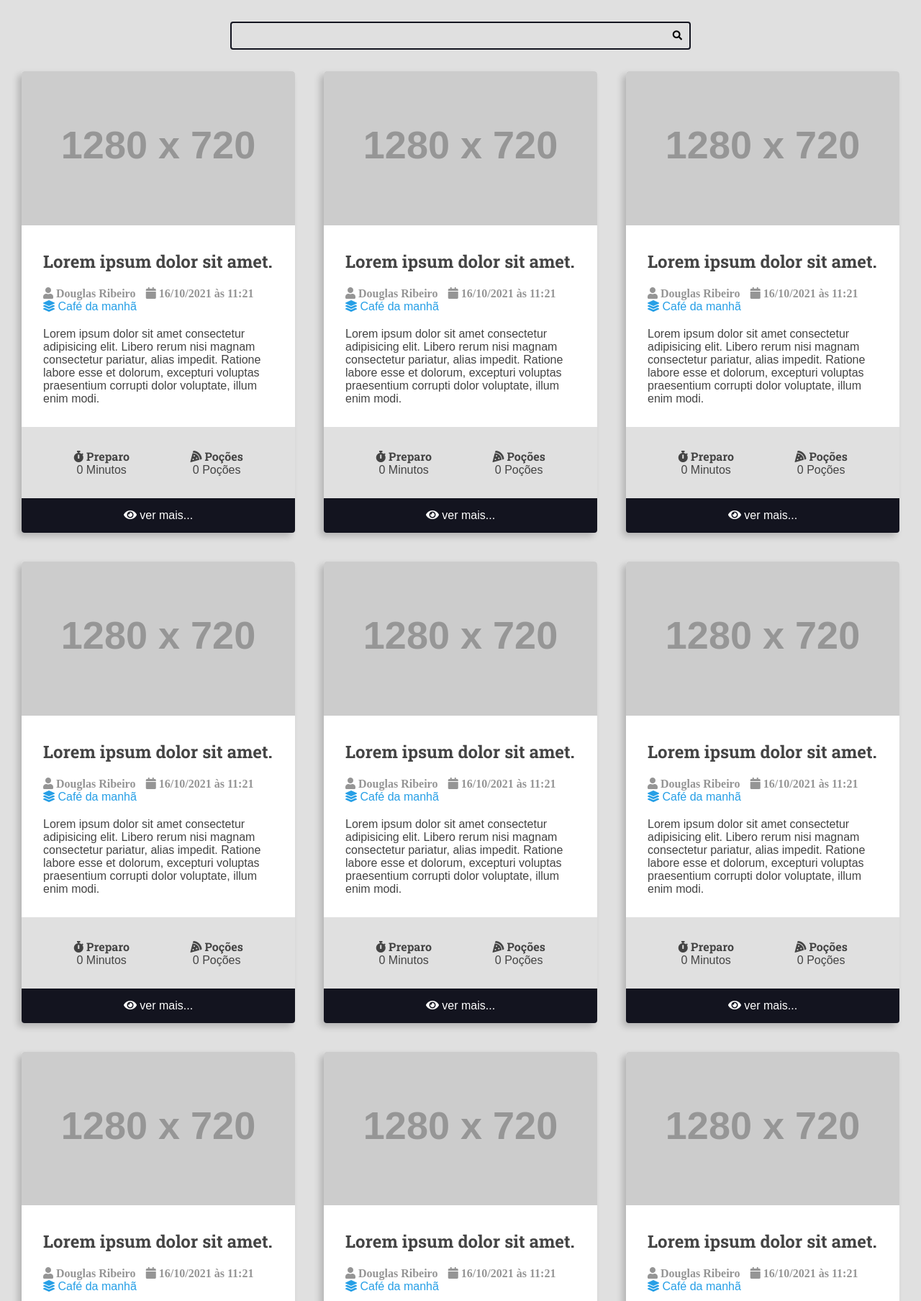
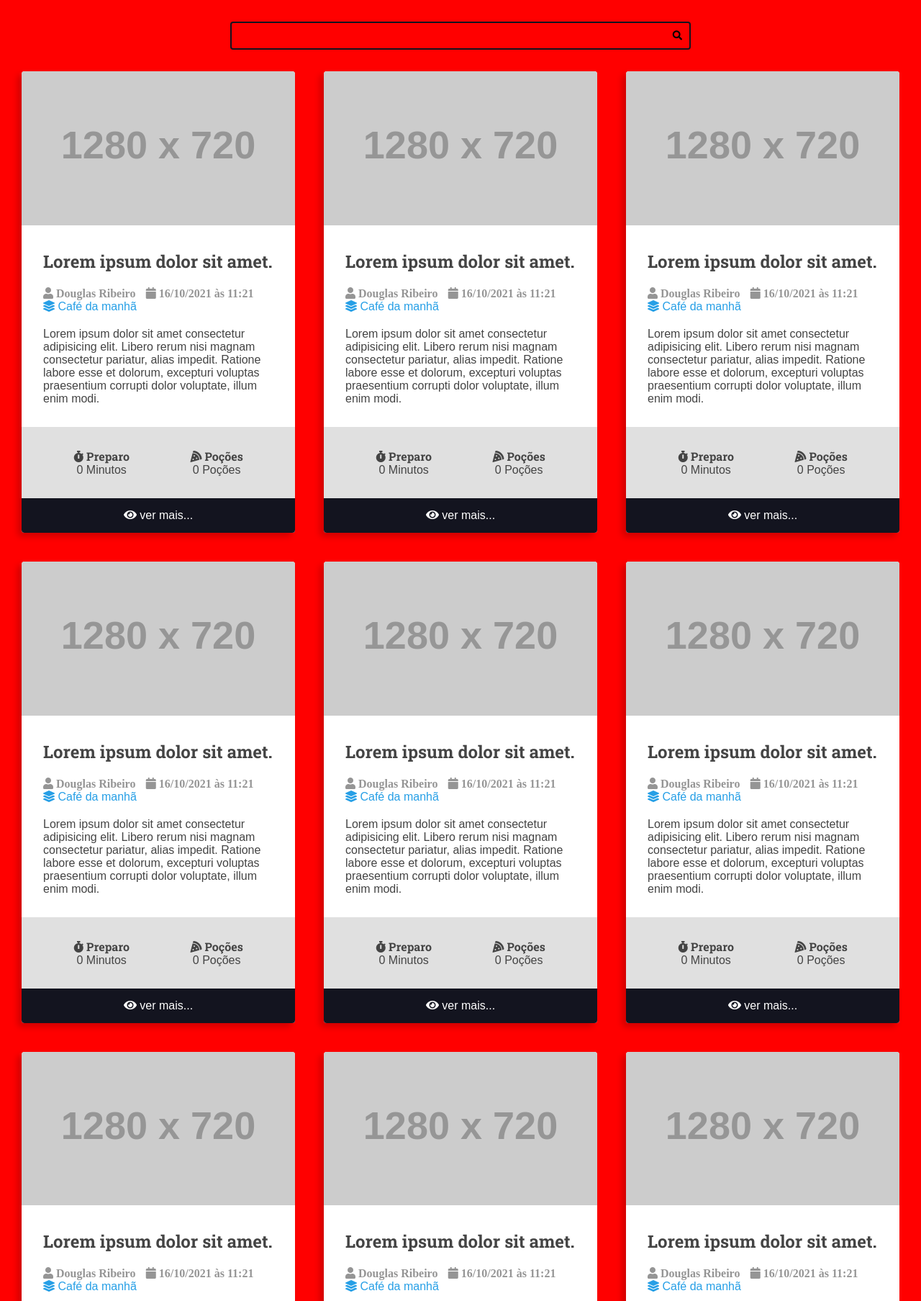
Before and after one commit to DouglassRibeiro/Django-Recipes, a Django app: template recipes/templates/recipes/pages/home.html in a window 1280 px wide. Shown: the part 113-1920 px from the top of the page at 72% size. Run offline with Django 5.2, Linux system fonts and the light colour scheme; the template is opened without the code that fills it, so the values that code supplies are empty; grey boxes labelled with a size stand in for pictures from a placeholder-image service; some libraries are stand-ins or nearby versions; some web fonts are replaced.

Commit message:
STATICFILES_DIRS não funcionou . . .

```diff
--- a/projeto/settings.py
+++ b/projeto/settings.py
@@ -117,10 +117,14 @@ USE_I18N = True
 USE_TZ = True
 
 
+
 # Static files (CSS, JavaScript, Images)
 # https://docs.djangoproject.com/en/5.0/howto/static-files/
 
-STATIC_URL = '/static/'
+STATIC_URL = 'static/'
+STATICFILES_DIRS = [
+    BASE_DIR / 'base_static',
+]
 
 # Default primary key field type
 # https://docs.djangoproject.com/en/5.0/ref/settings/#default-auto-field
--- /dev/null
+++ b/recipes/base_static/global/css/global-style.css
@@ -0,0 +1,3 @@
+body {
+    background: red;
+}
--- a/recipes/templates/recipes/partials/head.html
+++ b/recipes/templates/recipes/partials/head.html
@@ -1,4 +1,5 @@
 {% load static %}
+
 <!DOCTYPE html>
 <html lang="pt-BR">
 <head>
@@ -11,6 +12,7 @@
     <link rel="stylesheet" href="https://fonts.google.com">
 
     <link rel="stylesheet" href='{% static "recipes/css/styles.css" %}'>
+    <link rel="stylesheet" href='{% static "global/css/global-style.css" %}'>
 
     <title>Recipes</title>
 </head>
```
